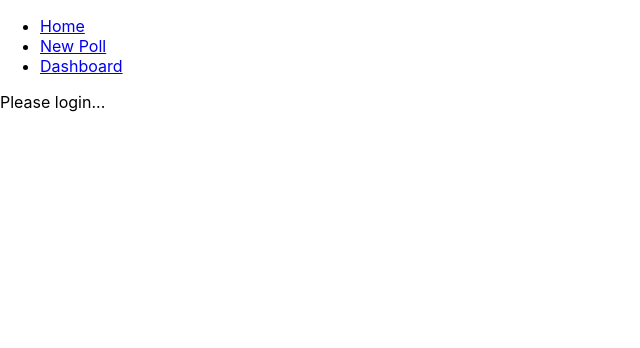
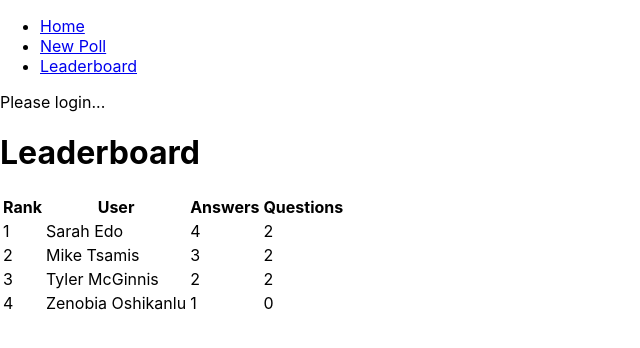
Before and after one commit to kotov-valery/nd019-employee-polls, a React (Create React App) app: page /leaderboard in a window 1280 px wide. Shown: the top 348 px of the page, without its empty margins (0-640 px from the left). Built offline with nearby package versions, Linux system fonts and the light colour scheme.

Commit message:
Leaderboard UI mockup

```diff
--- a/src/App.tsx
+++ b/src/App.tsx
@@ -12,6 +12,7 @@ import Dashboard from "./components/Dashboard";
 import Nav from "./components/Nav";
 import NewPoll from "./components/NewPoll";
 import User from "./components/User";
+import Leaderboard from "./components/Leaderboard";
 
 function Loading() {
   return <div>Loading...</div>;
@@ -53,16 +54,11 @@ function App() {
                 )
               }
             />
+            <Route path="/new" element={<NewPoll />} />
             <Route
-              path="/dashboard"
-              element={
-                userName &&
-                questions && (
-                  <Dashboard authedUser={userName} questions={questions} />
-                )
-              }
+              path="/leaderboard"
+              element={<Leaderboard userList={userList} />}
             />
-            <Route path="/new" element={<NewPoll />} />
           </Routes>
         )}
       </div>
--- a/src/backend/Types.ts
+++ b/src/backend/Types.ts
@@ -1,6 +1,10 @@
 export type User = {
   id: string;
   name: string;
+  answers: {
+    [key: string]: string;
+  };
+  questions: string[];
 };
 
 export type UserList = {
--- /dev/null
+++ b/src/components/Leaderboard.tsx
@@ -0,0 +1,39 @@
+import { UserList } from "../backend/Types";
+
+function Leaderboard({ userList }: { userList: UserList | null }) {
+  if (!userList) {
+    return <div>Loading...</div>;
+  }
+
+  const sortedUsers = Object.values(userList).sort(
+    (a, b) => Object.keys(b.answers).length - Object.keys(a.answers).length
+  );
+
+  return (
+    <div className="leaderboard">
+      <h1>Leaderboard</h1>
+      <table>
+        <thead>
+          <tr>
+            <th>Rank</th>
+            <th>User</th>
+            <th>Answers</th>
+            <th>Questions</th>
+          </tr>
+        </thead>
+        <tbody>
+          {sortedUsers.map((user, index) => (
+            <tr key={user.id}>
+              <td>{index + 1}</td>
+              <td>{user.name}</td>
+              <td>{Object.keys(user.answers).length}</td>
+              <td>{user.questions.length}</td>
+            </tr>
+          ))}
+        </tbody>
+      </table>
+    </div>
+  );
+}
+
+export default Leaderboard;
--- a/src/components/Nav.tsx
+++ b/src/components/Nav.tsx
@@ -11,7 +11,7 @@ function Nav() {
           <Link to="/new">New Poll</Link>
         </li>
         <li>
-          <Link to="/dashboard">Dashboard</Link>
+          <Link to="/leaderboard">Leaderboard</Link>
         </li>
       </ul>
     </nav>
```
